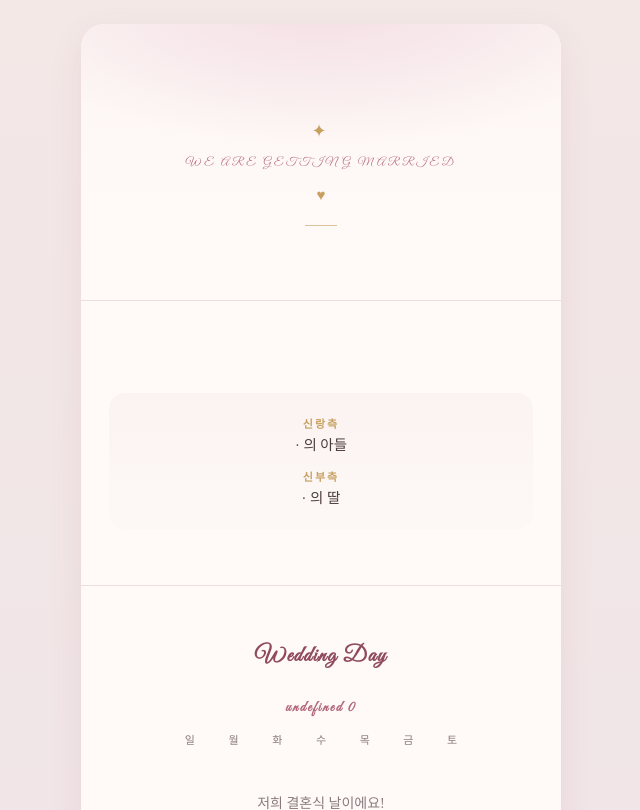
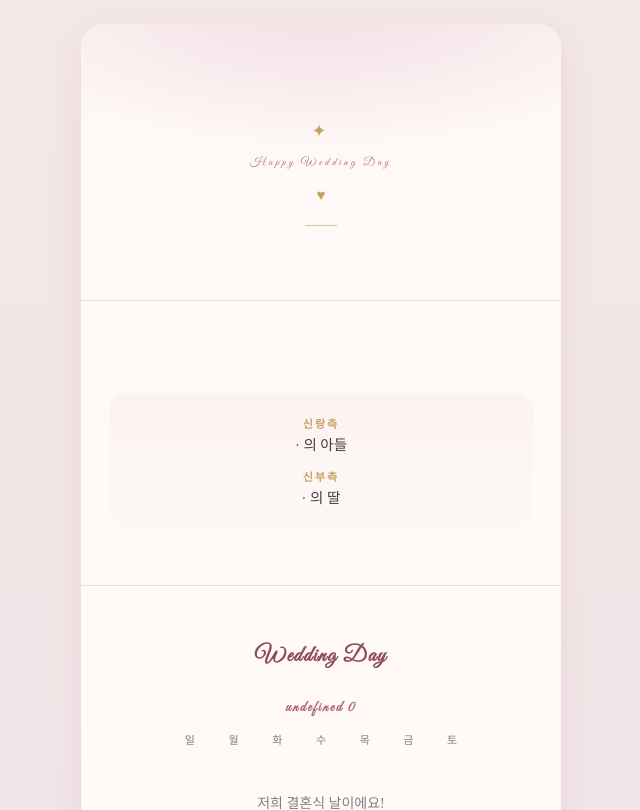
Before and after one commit to hyunni26/wd_invitation, a Flask app: template templates/index.html in a window 1280 px wide. Shown: the top 810 px of the page, without its empty margins (319-959 px from the left). Run offline with Flask 3, Linux system fonts and the light colour scheme; the template is opened without the code that fills it, so the values that code supplies are empty; some libraries are stand-ins or nearby versions; some web fonts are replaced.

Commit message:
Update index.html
Wedding 문구 수정

```diff
--- a/templates/index.html
+++ b/templates/index.html
@@ -39,7 +39,7 @@
     {% endif %}
     <div class="hero__content">
       <div class="hero__ornament" aria-hidden="true">✦</div>
-      <p class="hero__eyebrow">WE ARE GETTING MARRIED</p>
+      <p class="hero__eyebrow">Happy Wedding Day</p>
       <h1 class="hero__names">
         <span>{{ info.groom_name_kr }}</span>
         <span class="hero__amp" aria-hidden="true">♥</span>
```
